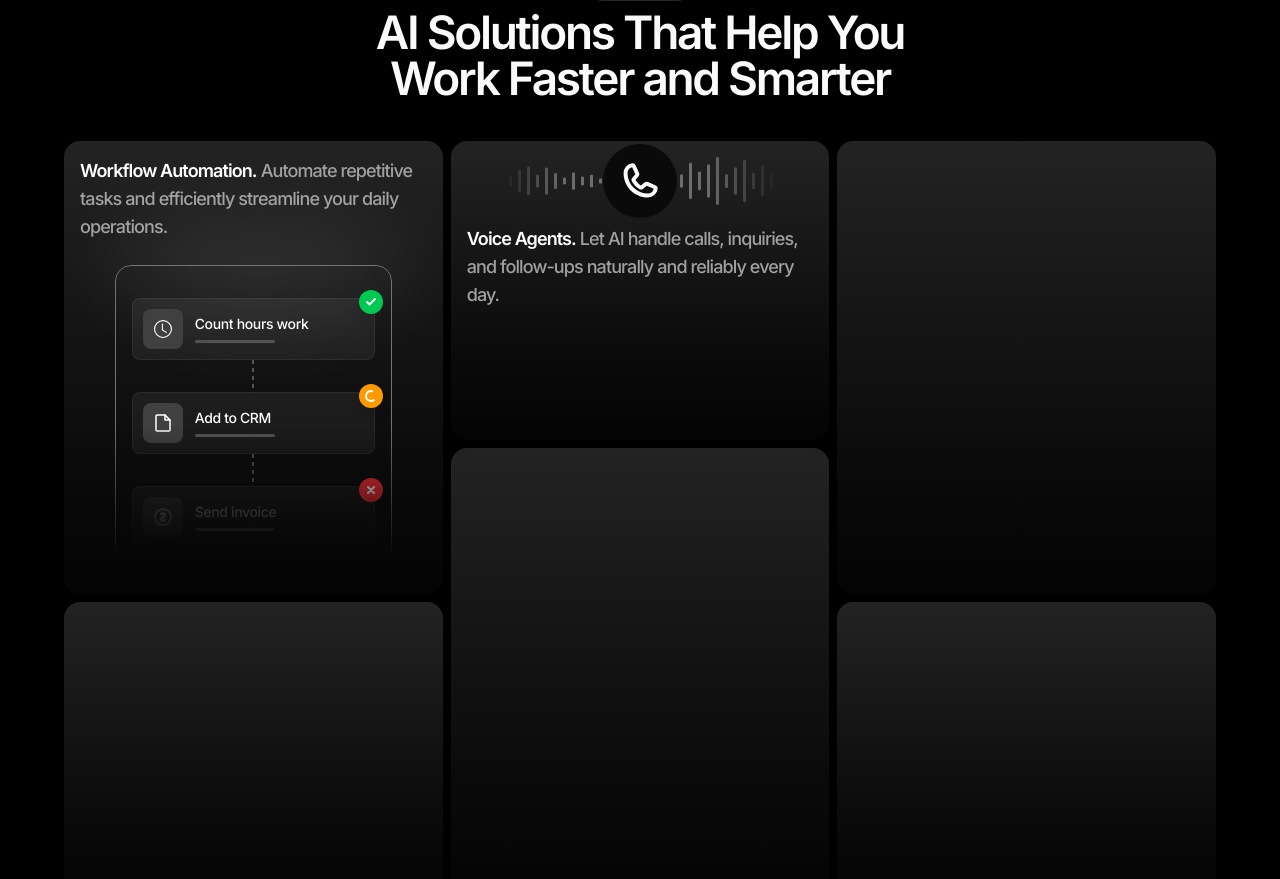
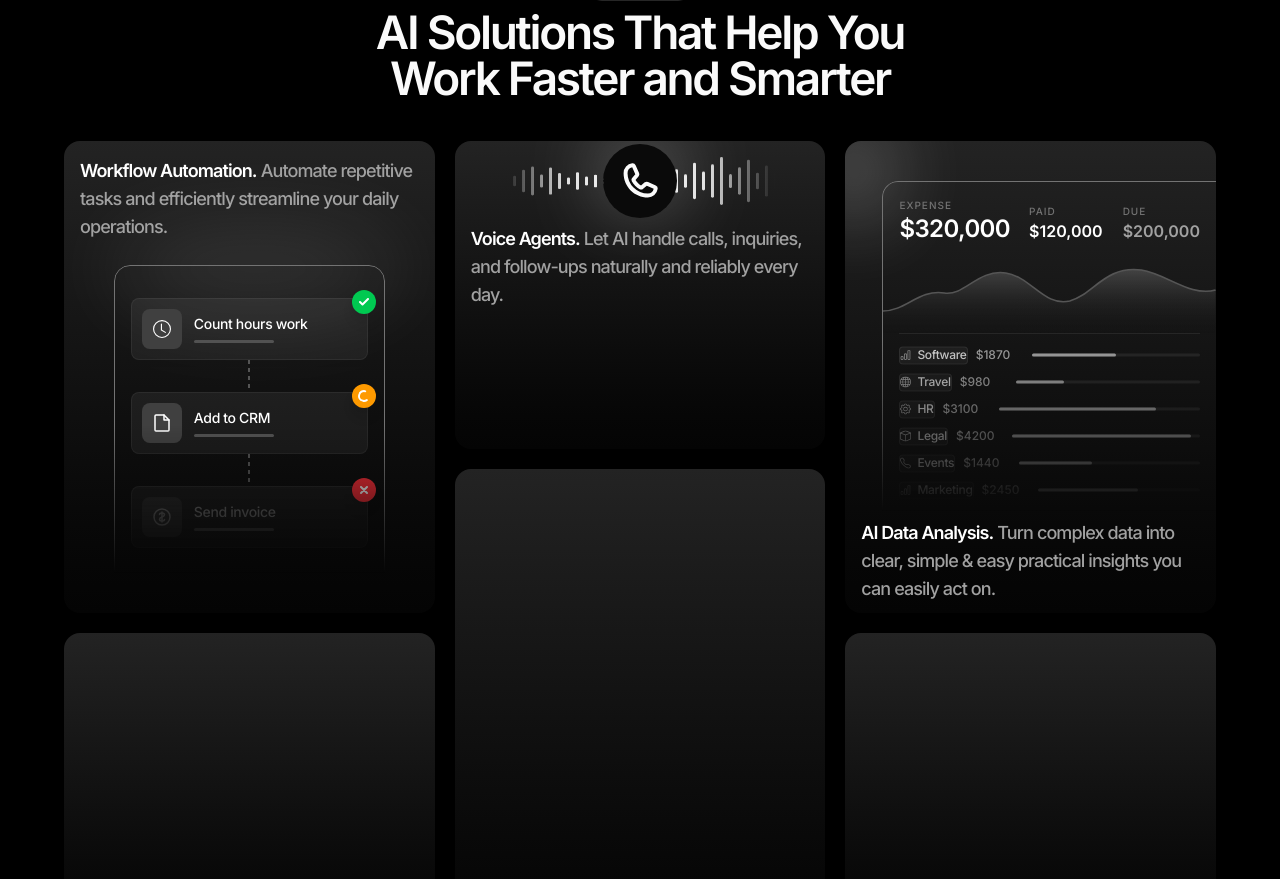
Before and after one commit to Nikhilqwert04/avix-main, a Next.js app: page / in a window 1280 px wide. Shown: the part 1920-2799 px from the top of the page. Built offline with nearby package versions, Linux system fonts and the light colour scheme.

Commit message:
feat: enhance Solution component with new expense categories and visual elements; add ThirdCard for detailed expense insights and improve layout for better user experience

```diff
--- a/components/landing/Solution.tsx
+++ b/components/landing/Solution.tsx
@@ -2,7 +2,14 @@
 import InfoPill from "../ui/InfoPill";
 import Glow from "../Glow";
 import { motion } from "framer-motion";
-import { BsClock } from "react-icons/bs";
+import {
+  BsClock,
+  BsBarChart,
+  BsBox,
+  BsGear,
+  BsGlobe,
+  BsTelephone,
+} from "react-icons/bs";
 import { PiPhoneBold } from "react-icons/pi";
 
 const DashedConnector = () => (
@@ -168,7 +175,7 @@ const WaveformBars = () => (
     {waveHeights.map((h, i) => (
       <motion.div
         key={i}
-        className="w-[3px] shrink-0 rounded-full bg-neutral-500"
+        className="w-[3px] shrink-0 rounded-full bg-neutral-100"
         style={{ height: h, originY: 0.5 }}
         animate={{ scaleY: [0.35, 1, 0.35] }}
         transition={{
@@ -187,6 +194,12 @@ export const SecondCard = () => (
     <div className="mx-auto flex h-[180] w-[80%] items-center justify-center overflow-hidden">
       <WaveformBars />
       <div className="absolute z-10 flex h-60 items-center justify-center">
+        <Glow
+          className="top-22 left-2 -z-99"
+          width="80%"
+          height="20%"
+          opacity={0.7}
+        />
         <div className="h-fit w-fit rounded-full bg-neutral-950 p-4">
           <PiPhoneBold size={42} />
         </div>
@@ -199,6 +212,119 @@ export const SecondCard = () => (
   </div>
 );
 
+const expenseCategories = [
+  { name: "Marketing", amount: "$2450", pct: 62, Icon: BsBarChart },
+  { name: "Supplies", amount: "$1110", pct: 34, Icon: BsBox },
+  { name: "Freelance", amount: "$3750", pct: 90, Icon: BsGear },
+  { name: "Training", amount: "$1680", pct: 46, Icon: BsGlobe },
+  { name: "Support", amount: "$2190", pct: 58, Icon: BsTelephone },
+  { name: "Software", amount: "$1870", pct: 50, Icon: BsBarChart },
+  { name: "Travel", amount: "$980", pct: 26, Icon: BsGlobe },
+  { name: "HR", amount: "$3100", pct: 78, Icon: BsGear },
+  { name: "Legal", amount: "$4200", pct: 95, Icon: BsBox },
+  { name: "Events", amount: "$1440", pct: 40, Icon: BsTelephone },
+];
+
+export const ThirdCard = () => (
+  <div className="relative row-span-3 w-[1fr] overflow-hidden rounded-2xl bg-linear-to-b from-[#232323] to-[#040404]">
+    <Glow className="-top-4 -left-7" width="20%" height="20%" opacity={0.3} />
+
+    <div className="mt-10 ml-auto flex h-[calc(70%)] w-[90%] flex-col overflow-hidden rounded-tl-2xl border border-r-0 border-neutral-500 mask-b-from-40 px-4 pt-4">
+      {/* Stats header */}
+      <div className="mb-3 flex items-end justify-between">
+        <div>
+          <p className="text-[10px] font-medium tracking-widest text-neutral-500 uppercase">
+            Expense
+          </p>
+          <p className="text-2xl font-semibold tracking-tight text-white">
+            $320,000
+          </p>
+        </div>
+        <div className="mb-0.5 flex gap-5">
+          <div>
+            <p className="text-[10px] font-medium tracking-widest text-neutral-500 uppercase">
+              Paid
+            </p>
+            <p className="text-base font-semibold text-white">$120,000</p>
+          </div>
+          <div>
+            <p className="text-[10px] font-medium tracking-widest text-neutral-500 uppercase">
+              Due
+            </p>
+            <p className="text-base font-semibold text-neutral-400">$200,000</p>
+          </div>
+        </div>
+      </div>
+
+      {/* Area chart */}
+      <div className="-mx-4 shrink-0">
+        <svg
+          width="100%"
+          height="76"
+          viewBox="0 0 260 76"
+          preserveAspectRatio="none"
+        >
+          <defs>
+            <linearGradient id="areaGrad" x1="0" y1="0" x2="0" y2="1">
+              <stop offset="0%" stopColor="#666" stopOpacity="0.55" />
+              <stop offset="100%" stopColor="#111" stopOpacity="0.05" />
+            </linearGradient>
+          </defs>
+          <path
+            d="M0 76 L0 54 C18 54 28 32 48 36 C64 39 74 12 96 16 C116 20 126 50 146 44 C164 38 174 8 202 13 C222 17 240 40 260 33 L260 76 Z"
+            fill="url(#areaGrad)"
+          />
+          <path
+            d="M0 54 C18 54 28 32 48 36 C64 39 74 12 96 16 C116 20 126 50 146 44 C164 38 174 8 202 13 C222 17 240 40 260 33"
+            fill="none"
+            stroke="#555"
+            strokeWidth="1.5"
+          />
+        </svg>
+      </div>
+
+      <div className="mb-3 h-px w-full bg-neutral-800" />
+
+      {/* Category rows — infinite scroll */}
+      <div className="overflow-hidden" style={{ height: 186 }}>
+        <motion.div
+          className="flex flex-col gap-[9px]"
+          animate={{ y: ["0%", "-50%"] }}
+          transition={{ duration: 12, ease: "linear", repeat: Infinity }}
+        >
+          {[...expenseCategories, ...expenseCategories].map(
+            ({ name, amount, pct, Icon }, i) => (
+              <div key={i} className="flex items-center gap-2">
+                <div className="flex h-fit w-fit shrink-0 items-center gap-1.5 rounded border border-white/8 bg-white/5 p-[0.4]">
+                  <Icon size={11} className="shrink-0 text-neutral-400" />
+                  <span className="truncate text-xs font-medium tracking-tight text-neutral-300">
+                    {name}
+                  </span>
+                </div>
+                <span className="w-12 shrink-0 text-xs font-medium text-neutral-400">
+                  {amount}
+                </span>
+                <div className="h-[3px] flex-1 rounded-full bg-neutral-800">
+                  <div
+                    className="h-full rounded-full bg-neutral-400"
+                    style={{ width: `${pct}%` }}
+                  />
+                </div>
+              </div>
+            )
+          )}
+        </motion.div>
+      </div>
+    </div>
+
+    <p className="mt-2 max-w-sm px-4 text-lg font-medium tracking-tighter text-neutral-400">
+      <span className="font-semibold text-white">AI Data Analysis.</span> Turn
+      complex data into clear, simple & easy practical insights you can easily
+      act on.
+    </p>
+  </div>
+);
+
 const Solution = () => {
   return (
     <div className="flex h-fit flex-col items-center gap-2 pb-20">
@@ -207,10 +333,10 @@ const Solution = () => {
         AI Solutions That Help You Work Faster and Smarter
       </h1>
 
-      <div className="mt-8 grid h-[95vh] w-full grid-cols-3 grid-rows-5 gap-2">
+      <div className="mt-8 grid h-screen w-full grid-cols-3 grid-rows-5 gap-5">
         <FirstCard />
         <SecondCard />
-        <div className="relative row-span-3 w-[1fr] overflow-hidden rounded-2xl bg-linear-to-b from-[#232323] to-[#040404]"></div>
+        <ThirdCard />
 
         <div className="relative row-span-3 w-[1fr] overflow-hidden rounded-2xl bg-linear-to-b from-[#232323] to-[#040404]"></div>
         <div className="relative row-span-2 w-[1fr] overflow-hidden rounded-2xl bg-linear-to-b from-[#232323] to-[#040404]"></div>
```
